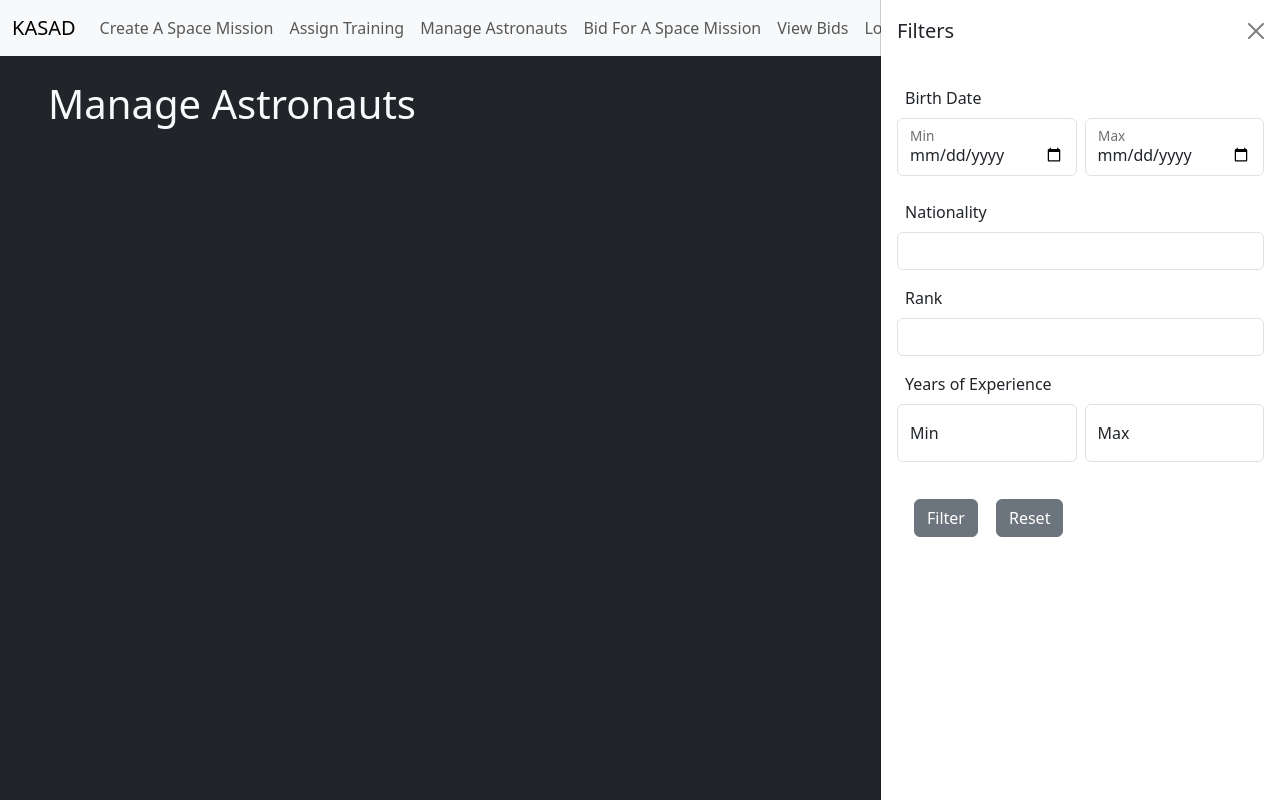
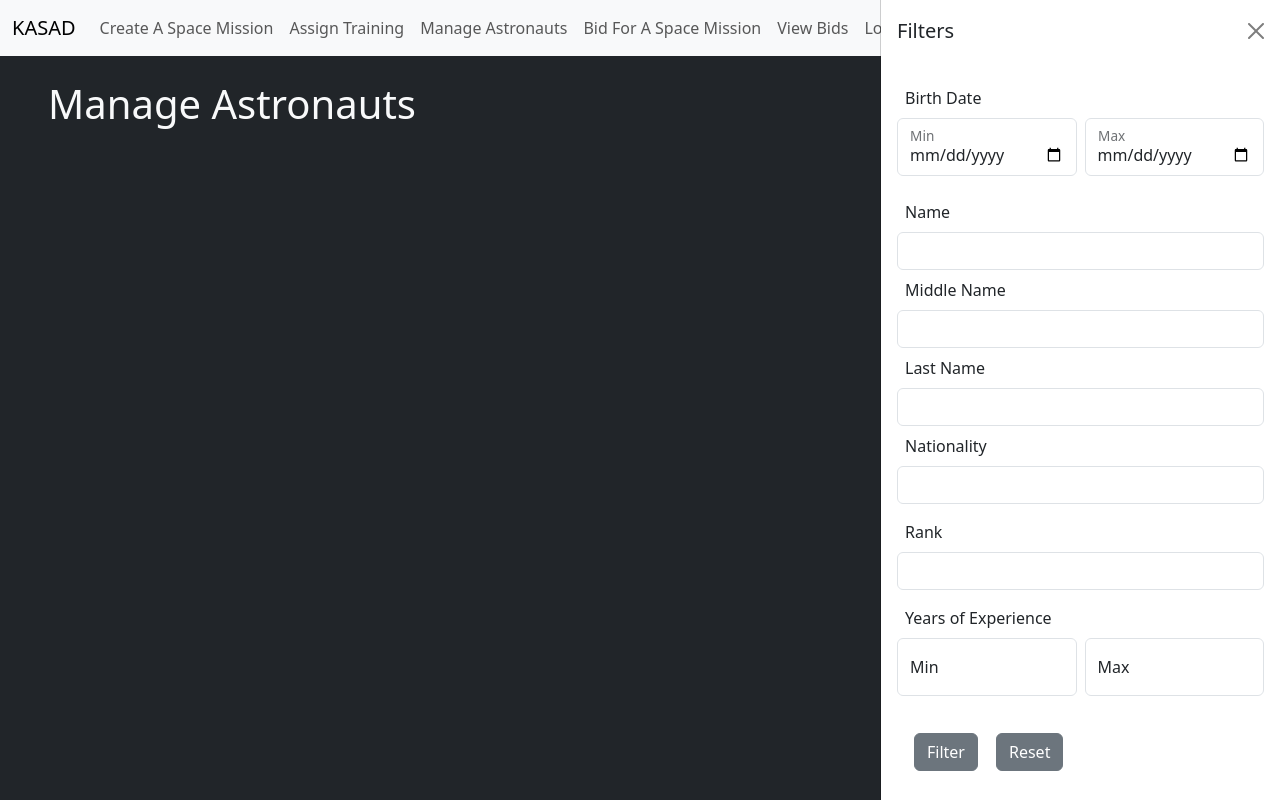
Before and after one commit to ali-tunahan/KASAD-Space-Mission-Planner, a Flask app: page /manage_astronauts in a window 1280 px wide, after a click on "Filters". Run offline with Flask 3, Linux system fonts and the light colour scheme; a user stored in the database is signed in; data comes from the database, SQL or seed files in the repository; data that the repository does not hold is empty; some libraries are stand-ins or nearby versions.

Commit message:
Added filter reset and state save to new filters

```diff
--- a/app/templates/manage_astronauts.html
+++ b/app/templates/manage_astronauts.html
@@ -35,6 +35,30 @@
           <div class="form-floating">
             <input type="date" class="form-control" name="dateOfBirthUpper" id="floatingDateUpper" placeholder="12-05-1991" value="{{ request.args.get('dateOfBirthUpper', '') }}">
             <label for="floatingDateUpper">Max</label>
+          </div>
+        </div>
+      </div>
+      <div class="row g-2 m-2"> Name</div>
+      <div class="row g-2">
+        <div class="col-md">
+          <div>
+            <input type="text" class="form-control" name="name" id="floatingName" value="{{ request.args.get('name', '') }}">
+          </div>
+        </div>
+      </div>
+      <div class="row g-2 m-2"> Middle Name</div>
+      <div class="row g-2">
+        <div class="col-md">
+          <div>
+            <input type="text" class="form-control" name="Mname" id="floatingMname" value="{{ request.args.get('Mname', '') }}">
+          </div>
+        </div>
+      </div>
+      <div class="row g-2 m-2"> Last Name</div>
+      <div class="row g-2">
+        <div class="col-md">
+          <div>
+            <input type="text" class="form-control" name="Lname" id="floatingLname" value="{{ request.args.get('Lname', '') }}">
           </div>
         </div>
       </div>
@@ -401,6 +425,9 @@
     document.getElementById('rankFilter').value = '';
     document.getElementById('floatingExperienceLower').value = '';
     document.getElementById('floatingExperienceUpper').value = '';
+    document.getElementById('floatingName').value = '';
+    document.getElementById('floatingMname').value = '';
+    document.getElementById('floatingLname').value = '';
   }
 
   document.getElementById('resetButton').addEventListener('click', function() {
```
